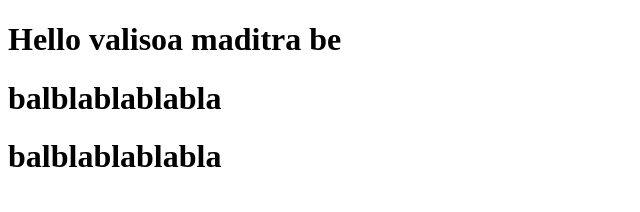
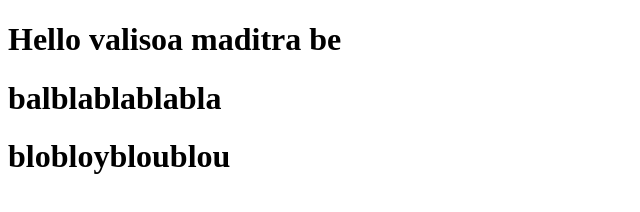
Before and after one commit to fandresen/learn-git-flow, a plain HTML site: page index.html in a window 1280 px wide. Shown: the whole page, without its empty margins (0-640 px from the left). Drawn offline with Linux system fonts and the light colour scheme.

Commit message:
maditra be

```diff
--- a/index.html
+++ b/index.html
@@ -8,6 +8,6 @@
 <body>
     <h1>Hello valisoa maditra be</h1>
     <h1>balblablablabla</h1>
-    <h1>balblablablabla</h1>
+    <h1>blobloybloublou</h1>
 </body>
 </html>
```
